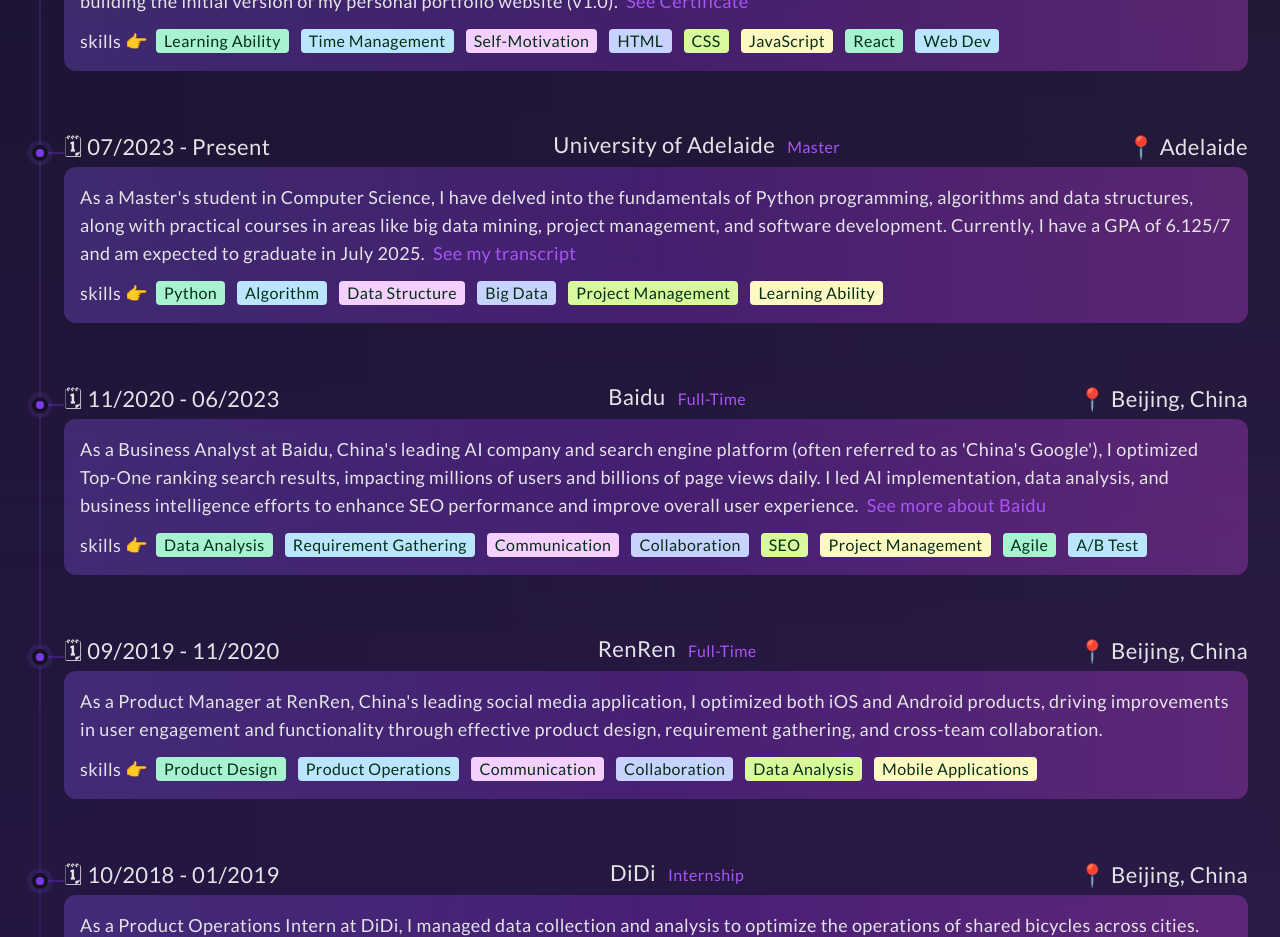
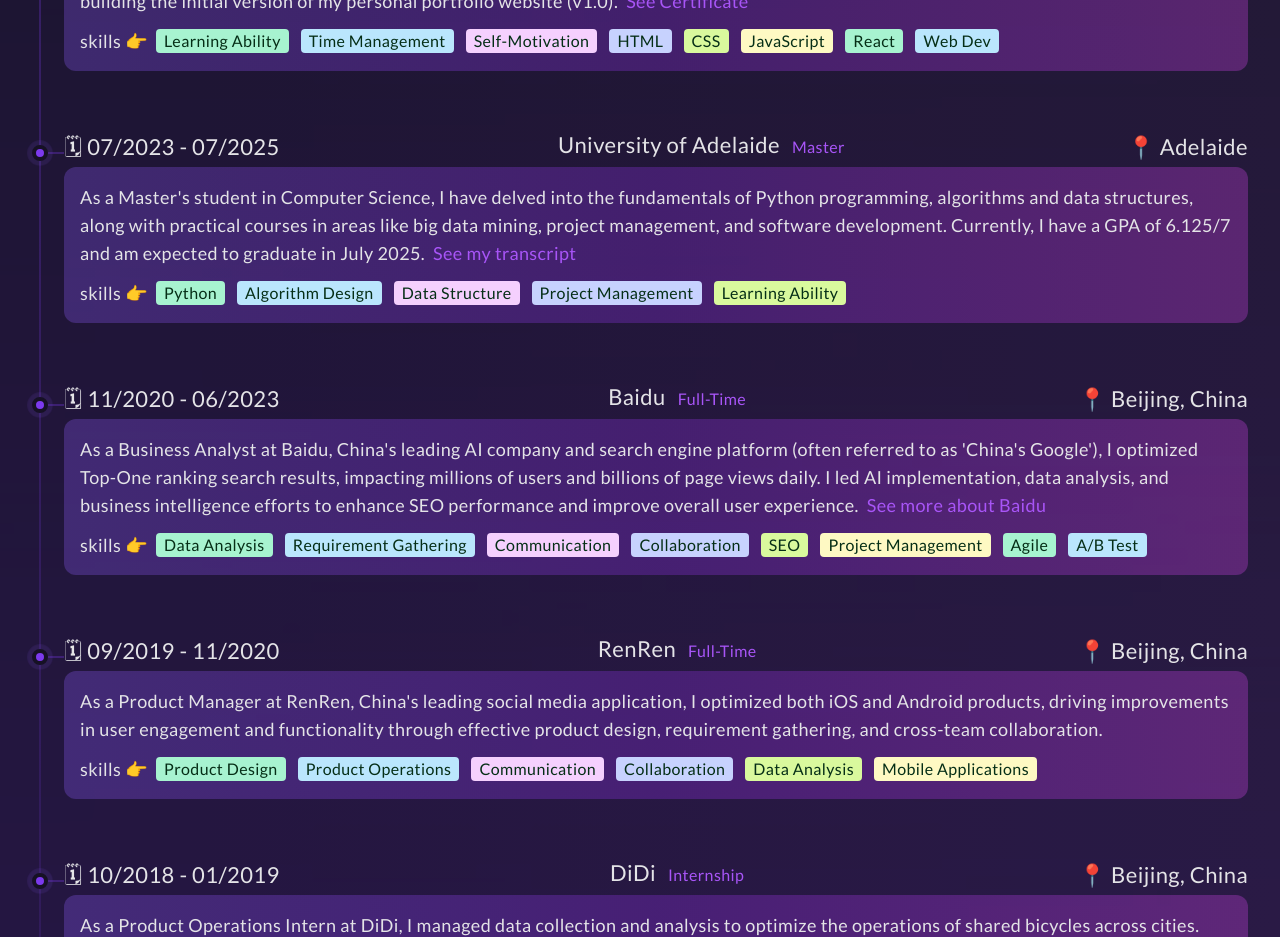
Before and after one commit to RuxinMa/react-project-my-portfolio, a React (Vite) app: page /about in a window 1280 px wide. Shown: the part 2400-3337 px from the top of the page. Built offline with nearby package versions, Linux system fonts and the light colour scheme.

Commit message:
uodate about contents - uni transcript

```diff
--- a/src/data.jsx
+++ b/src/data.jsx
@@ -234,15 +234,15 @@
 
   {
     id: nanoid(),
-    duration:'07/2023 - Present',
+    duration:'07/2023 - 07/2025',
     company: 'University of Adelaide',
     type: 'Master', // optional
     location:'Adelaide',
     decription:"As a Master's student in Computer Science, I have delved into the fundamentals of Python programming, algorithms and data structures, along with practical courses in areas like big data mining, project management, and software development. Currently, I have a GPA of 6.125/7 and am expected to graduate in July 2025.",
-    url: 'https://drive.google.com/file/d/1qyoiOkKyYDI_pzXKXdu6mpitvAzwvvWr/view?usp=sharing', // optional
+    url: 'https://drive.google.com/file/d/1zlbTVc-z3so99o8TjcTMY_yVsO3V3ewo/view?usp=sharing', // optional
     url_info: 'See my transcript', // optional
     keyword: 'skills', // optional
-    words: ['Python', 'Algorithm', 'Data Structure', 'Big Data', 'Project Management', 'Learning Ability',] // optional
+    words: ['Python', 'Algorithm Design', 'Data Structure', 'Project Management', 'Learning Ability',] // optional
   },
 
   {
```
